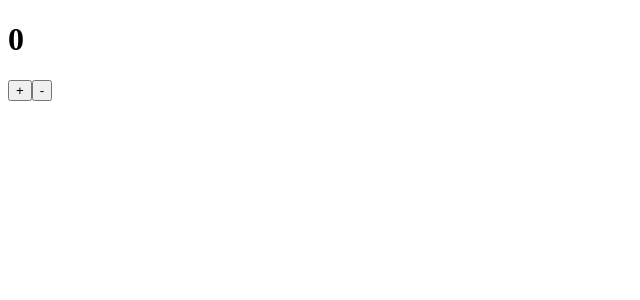
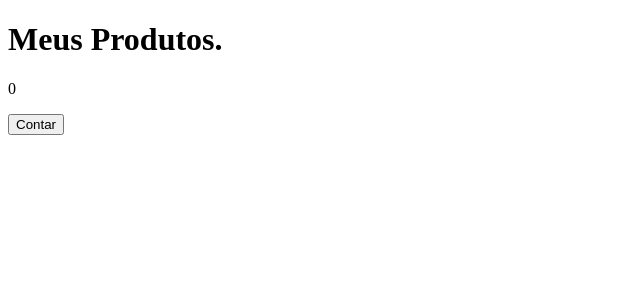
Before and after one commit to Henrique1204/React-Origamid, a React (Create React App) app in the folder appreact/: page / in a window 1280 px wide. Shown: the top 300 px of the page, without its empty margins (0-640 px from the left). Built offline with nearby package versions, Linux system fonts and the light colour scheme; the HTML template or start-up script is replaced by a standard one.

Commit message:
Adicionar exemplo de classes no React

```diff
--- a/appreact/src/App.js
+++ b/appreact/src/App.js
@@ -1,25 +1,9 @@
 import React from 'react';
-
-function reducer(state, action) {
-  switch (action) {
-    case "aumentar":
-      return state + 1;
-    case "diminuir":
-        return state - 1;
-    default:
-      throw new Error("O valor passado no dispatch é inválido!");
-  }
-}
+import Produtos from "./Produtos.js";
 
 const App = () => {
-  const [state, dispatch] = React.useReducer(reducer, 0);
-
   return (
-    <div>
-      <h1>{state}</h1>
-      <button onClick={() => dispatch("aumentar")}>+</button>
-      <button onClick={() => dispatch("diminuir")}>-</button>
-    </div>
+    <Produtos titulo="Meus Produtos." />
   );
 };
 
--- /dev/null
+++ b/appreact/src/Produtos.js
@@ -0,0 +1,38 @@
+import React from "react";
+
+class Produtos extends React.Component {
+    constructor(props) {
+        super(props);
+        this.state = {
+            contar: 0
+        };
+    }
+
+    componentDidMount() {
+        console.log("Acontece quando o elemento é montado");
+    }
+
+    componentDidUpdate() {
+        console.log("Acontece toda vez que o componente é renderizado");
+    }
+
+    componentWillUnmount() {
+        console.log("Quando o componente desaparece da tela");
+    }
+
+    handleClick = () => {
+        this.setState((state) => ({contar: state.contar + 1}));
+    }
+
+    render() {
+        return (
+            <div>
+                <h1>{this.props.titulo}</h1>
+                <p>{this.state.contar}</p>
+                <button onClick={this.handleClick}>Contar</button>
+            </div>
+        );
+    }
+}
+
+export default Produtos;
```
